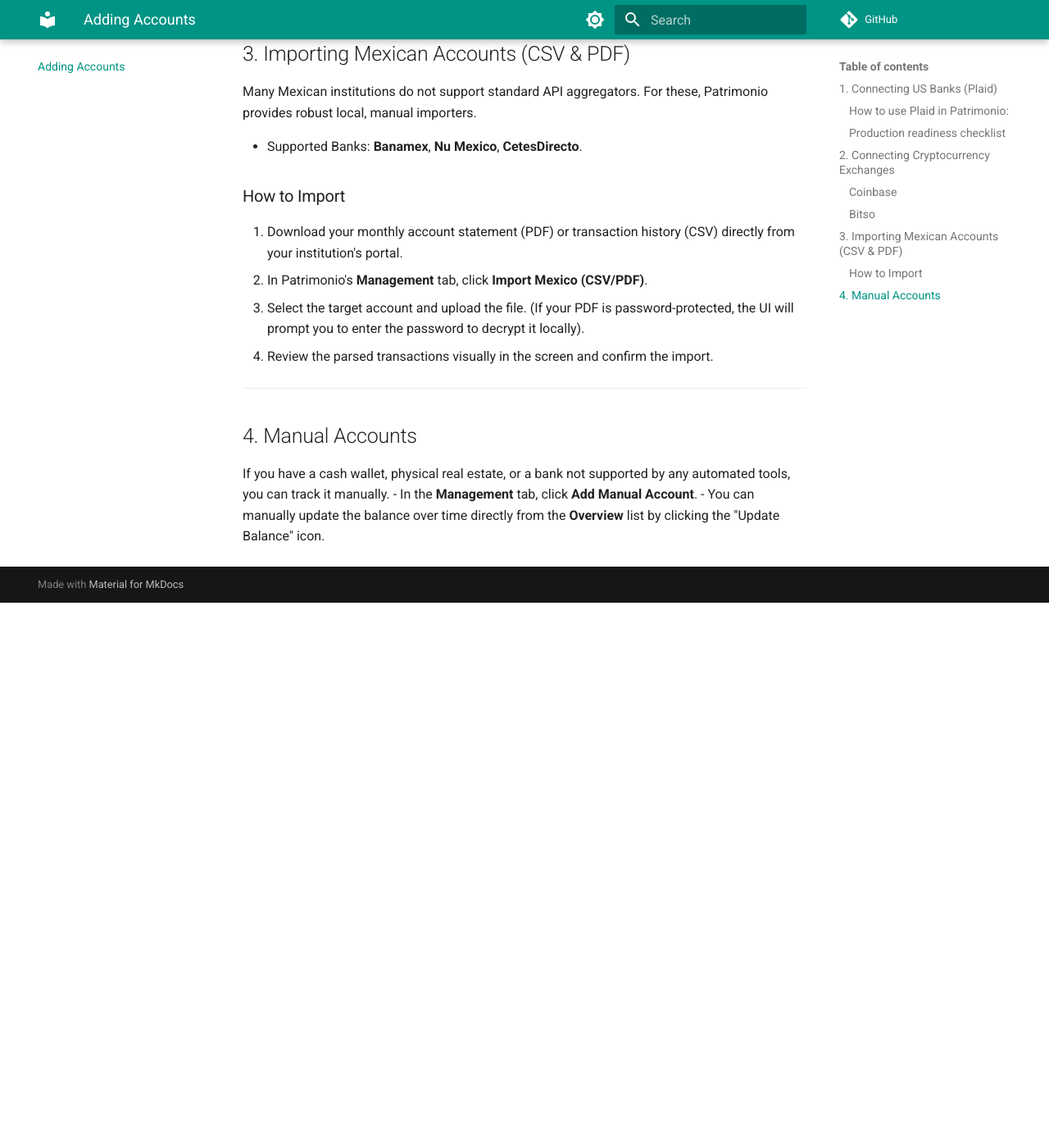
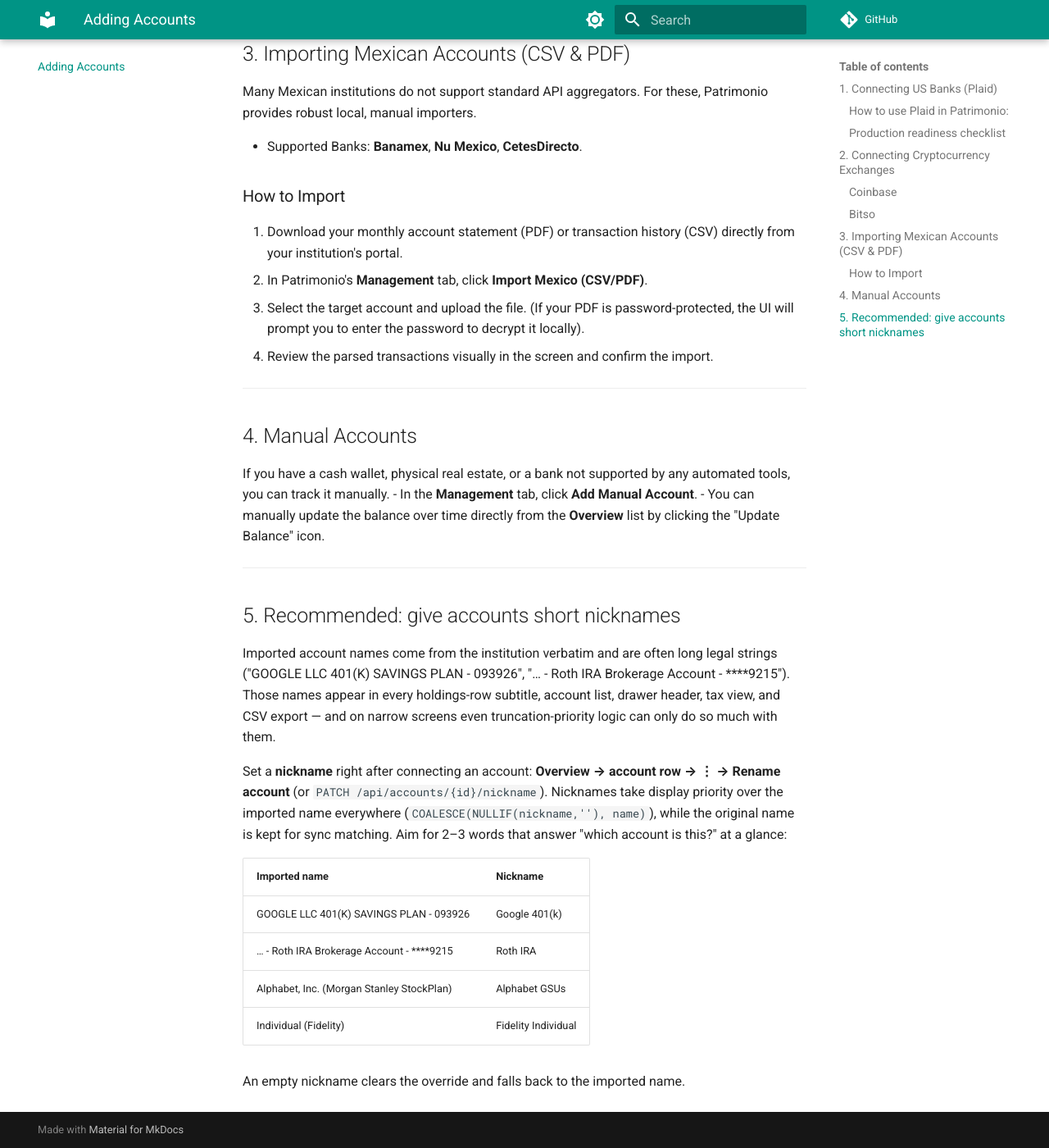
Before and after one commit to nickvander/patrimonio, an MkDocs documentation site: the page built from docs/adding-accounts.md, in a window 1280 px wide and 1400 px high, scrolled down 1908 px. Shown: the whole window at 82% size. Built offline with MkDocs 1.6.1 and Material for MkDocs 9.7.7, drawn with Linux system fonts in a browser that asks for light colours; comment, search, counter and statistics services are not loaded; before the commit the page ends 2643 px from its top, so only the background shows below that.

Commit message:
docs: nickname recommendation, session work log, nickname one-shot script
- docs/adding-accounts.md §5: recommend short account nicknames right
  after connecting (imported legal names dominate every subtitle/export)
- work/CURRENT.md: log the 2026-07-06/07 three-round Portfolio-tab
  overhaul (what shipped, root causes, ops notes)
- scripts/set-nicknames.sh: one-shot to apply the five suggested
  nicknames on prod via the app's rename API (manual run)

Co-Authored-By: Claude Fable 5 <noreply@anthropic.com>
Claude-Session: https://claude.ai/code/session_018vcUj8bE3EKXSAVds2tqXs

```diff
--- a/docs/adding-accounts.md
+++ b/docs/adding-accounts.md
@@ -76,3 +76,30 @@ Many Mexican institutions do not support standard API aggregators. For these, Pa
 If you have a cash wallet, physical real estate, or a bank not supported by any automated tools, you can track it manually.
 - In the **Management** tab, click **Add Manual Account**.
 - You can manually update the balance over time directly from the **Overview** list by clicking the "Update Balance" icon.
+
+---
+
+## 5. Recommended: give accounts short nicknames
+
+Imported account names come from the institution verbatim and are often
+long legal strings ("GOOGLE LLC 401(K) SAVINGS PLAN - 093926",
+"… - Roth IRA Brokerage Account - ****9215"). Those names appear in every
+holdings-row subtitle, account list, drawer header, tax view, and CSV
+export — and on narrow screens even truncation-priority logic can only do
+so much with them.
+
+Set a **nickname** right after connecting an account: **Overview →
+account row → ⋮ → Rename account** (or `PATCH /api/accounts/{id}/nickname`).
+Nicknames take display priority over the imported name everywhere
+(`COALESCE(NULLIF(nickname,''), name)`), while the original name is kept
+for sync matching. Aim for 2–3 words that answer "which account is this?"
+at a glance:
+
+| Imported name                                        | Nickname            |
+|------------------------------------------------------|---------------------|
+| GOOGLE LLC 401(K) SAVINGS PLAN - 093926              | Google 401(k)       |
+| … - Roth IRA Brokerage Account - ****9215            | Roth IRA            |
+| Alphabet, Inc. (Morgan Stanley StockPlan)            | Alphabet GSUs       |
+| Individual (Fidelity)                                | Fidelity Individual |
+
+An empty nickname clears the override and falls back to the imported name.
```
Also changed, not shown: work/CURRENT.md (+67 -2 lines), 1 other file.
